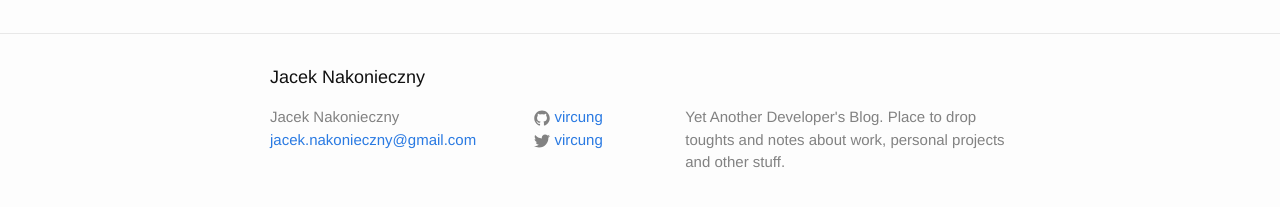
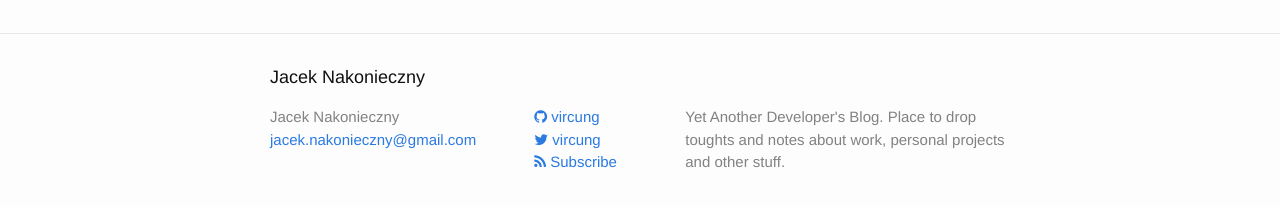
Before and after one commit to vircung/vircung, a Jekyll site: the page built from index.html, in a window 1280 px wide. Shown: the part 314-521 px from the top of the page. Built offline with Jekyll 4.4.1, drawn with Linux system fonts in a browser that asks for light colours; nearby versions of some CDN libraries.

Commit message:
Update footer to use FontAwsome

```diff
--- a/_includes/footer.html
+++ b/_includes/footer.html
@@ -17,13 +17,7 @@
           {% if site.github_username %}
             <li>
               <a href="https://github.com/{{ site.github_username }}">
-              <span class="icon  icon--github">
-                <svg viewBox="0 0 16 16">
-                  <path fill="#828282" d="M7.999,0.431c-4.285,0-7.76,3.474-7.76,7.761 c0,3.428,2.223,6.337,5.307,7.363c0.388,0.071,0.53-0.168,0.53-0.374c0-0.184-0.007-0.672-0.01-1.32 c-2.159,0.469-2.614-1.04-2.614-1.04c-0.353-0.896-0.862-1.135-0.862-1.135c-0.705-0.481,0.053-0.472,0.053-0.472 c0.779,0.055,1.189,0.8,1.189,0.8c0.692,1.186,1.816,0.843,2.258,0.645c0.071-0.502,0.271-0.843,0.493-1.037 C4.86,11.425,3.049,10.76,3.049,7.786c0-0.847,0.302-1.54,0.799-2.082C3.768,5.507,3.501,4.718,3.924,3.65 c0,0,0.652-0.209,2.134,0.796C6.677,4.273,7.34,4.187,8,4.184c0.659,0.003,1.323,0.089,1.943,0.261 c1.482-1.004,2.132-0.796,2.132-0.796c0.423,1.068,0.157,1.857,0.077,2.054c0.497,0.542,0.798,1.235,0.798,2.082 c0,2.981-1.814,3.637-3.543,3.829c0.279,0.24,0.527,0.713,0.527,1.437c0,1.037-0.01,1.874-0.01,2.129 c0,0.208,0.14,0.449,0.534,0.373c3.081-1.028,5.302-3.935,5.302-7.362C15.76,3.906,12.285,0.431,7.999,0.431z"/>
-                </svg>
-              </span>
-
-              <span class="username">{{ site.github_username }}</span>
+                <i class="fa fa-github"></i> {{ site.github_username }}
               </a>
             </li>
           {% endif %}
@@ -31,17 +25,16 @@
           {% if site.twitter_username %}
             <li>
               <a href="https://twitter.com/{{ site.twitter_username }}">
-              <span class="icon  icon--twitter">
-                <svg viewBox="0 0 16 16">
-                  <path fill="#828282" d="M15.969,3.058c-0.586,0.26-1.217,0.436-1.878,0.515c0.675-0.405,1.194-1.045,1.438-1.809
-                  c-0.632,0.375-1.332,0.647-2.076,0.793c-0.596-0.636-1.446-1.033-2.387-1.033c-1.806,0-3.27,1.464-3.27,3.27 c0,0.256,0.029,0.506,0.085,0.745C5.163,5.404,2.753,4.102,1.14,2.124C0.859,2.607,0.698,3.168,0.698,3.767 c0,1.134,0.577,2.135,1.455,2.722C1.616,6.472,1.112,6.325,0.671,6.08c0,0.014,0,0.027,0,0.041c0,1.584,1.127,2.906,2.623,3.206 C3.02,9.402,2.731,9.442,2.433,9.442c-0.211,0-0.416-0.021-0.615-0.059c0.416,1.299,1.624,2.245,3.055,2.271 c-1.119,0.877-2.529,1.4-4.061,1.4c-0.264,0-0.524-0.015-0.78-0.046c1.447,0.928,3.166,1.469,5.013,1.469 c6.015,0,9.304-4.983,9.304-9.304c0-0.142-0.003-0.283-0.009-0.423C14.976,4.29,15.531,3.714,15.969,3.058z"/>
-                </svg>
-              </span>
-
-              <span class="username">{{ site.twitter_username }}</span>
+                <i class="fa fa-twitter"></i> {{ site.twitter_username }}
               </a>
             </li>
           {% endif %}
+
+          <li>
+            <a href="#">
+              <i class="fa fa-rss"></i> Subscribe
+            </a>
+          </li>
         </ul>
       </div>
 
```
Lines whose indentation alone changed are shown as unchanged.
